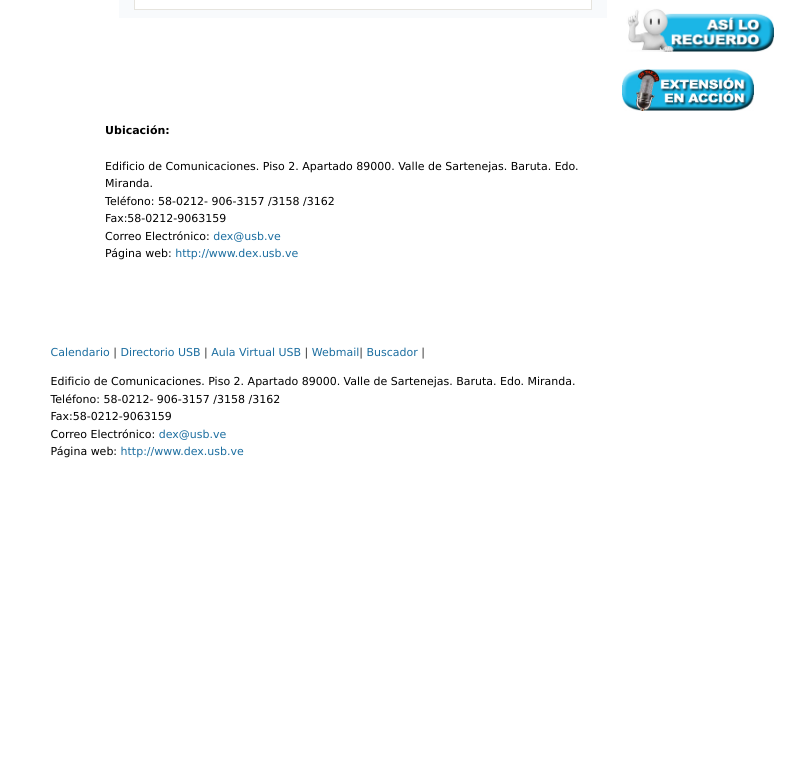
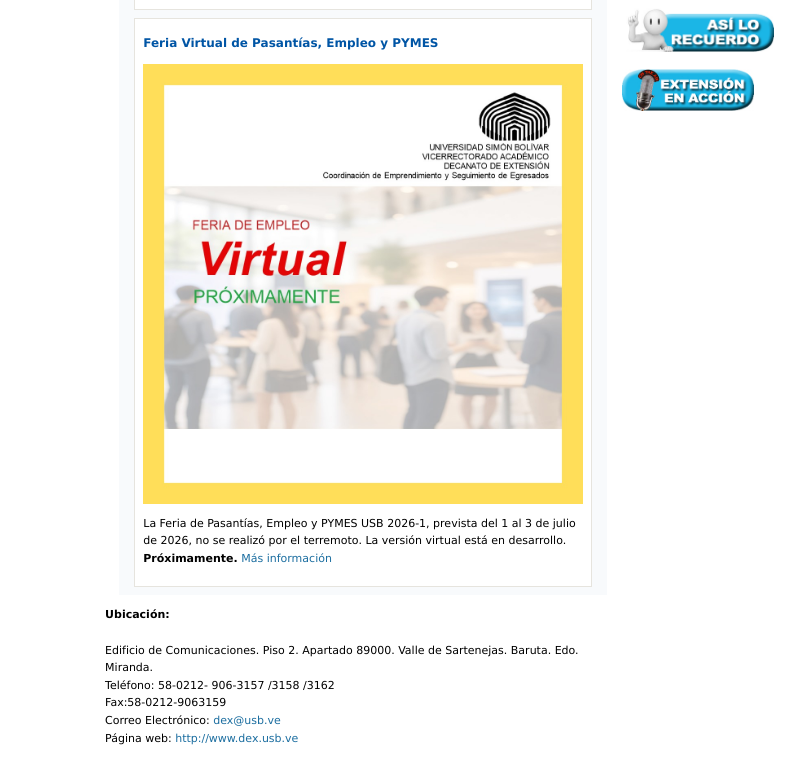
Before and after one commit to dkaguero/DExUSB, a plain HTML site: page ceseg.html in a window 1280 px wide. Shown: the part 577-1360 px from the top of the page, without its empty margins (277-1082 px from the left). Before the commit the page ends 1049 px from the top, so only its background shows below. Drawn offline with Linux system fonts and the light colour scheme.

Commit message:
Mostrar la feria de empleo en el Inicio y enlazar el censo nuevo.
El Inicio de la CESEG muestra también la Feria Virtual de Pasantías,
Empleo y PYMES con su afiche. Egresados enlaza el formulario «Censo de
Egresados CESEG» en lugar del anterior.

Co-Authored-By: Claude Opus 5.5 <noreply@anthropic.com>

```diff
--- a/ceseg.html
+++ b/ceseg.html
@@ -97,6 +97,12 @@
 <p><strong>II Feria de Emprendedores USB.</strong> Del lunes 30 de noviembre al viernes 4 de diciembre de 2026, de 9:00 a.m. a 3:00 p.m., en el Conjunto de Auditorios. <a href="cesegEmprendimiento.html#feria-emprendedores">Más información</a></p>
 </article>
 
+<article class="ceseg-panel ceseg-item" id="feria-empleo">
+<h2 class="title">Feria Virtual de Pasantías, Empleo y PYMES</h2>
+<p><a href="feriaVirtual.html"><img src="cursos/static/img2/feriaEmpleo.jpg" alt="Feria Virtual de Pasantías, Empleo y PYMES. Próximamente." class="img-responsive"></a></p>
+<p>La Feria de Pasantías, Empleo y PYMES USB 2026-1, prevista del 1 al 3 de julio de 2026, no se realizó por el terremoto. La versión virtual está en desarrollo. <strong>Próximamente.</strong> <a href="feriaVirtual.html">Más información</a></p>
+</article>
+
 </div>
 
 <!--Lado derecho de la pagina-->
```
Also changed, not shown: cesegEgresados.html (+2 -2 lines), 1 other file.
